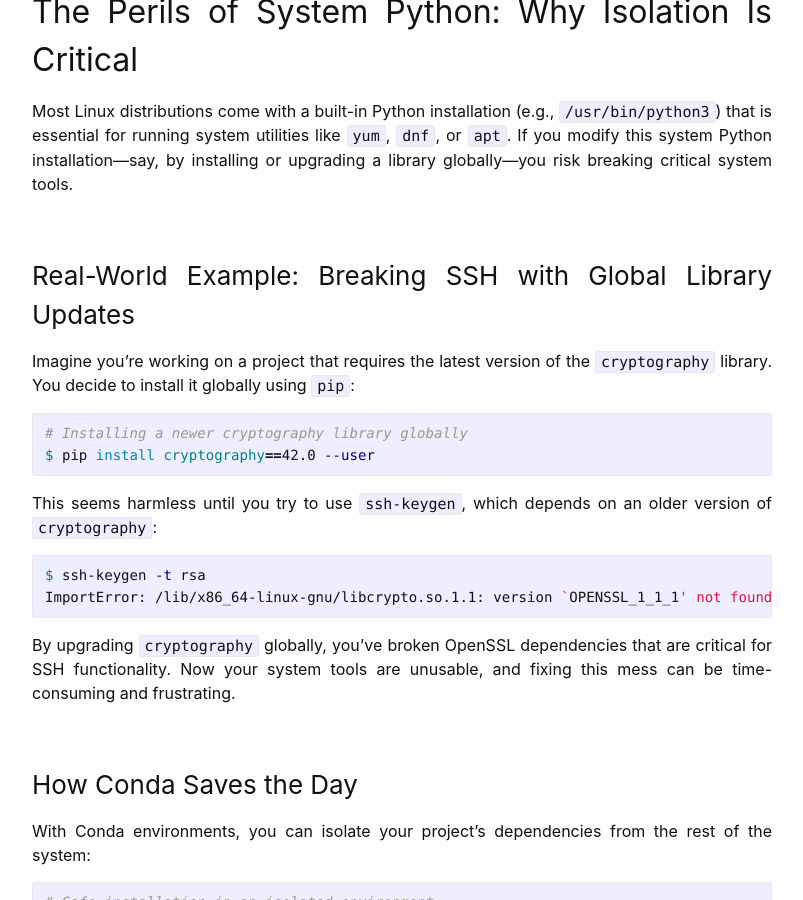
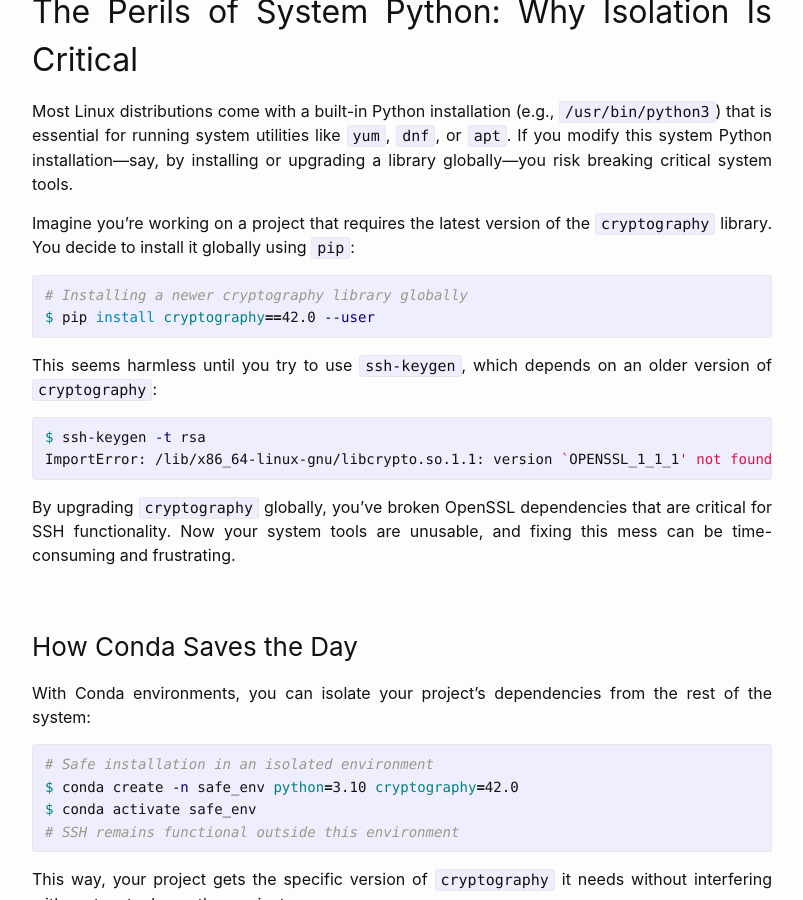
Before and after one commit to sbkashif/sbkashif.github.io, a Jekyll site: the page built from _posts/2025-04-10-conda.md, in a window 1280 px wide and 900 px high, scrolled down 726 px. Shown: the whole window, without its empty margins (238-1041 px from the left). Built offline with Jekyll 4.4.1, drawn with Linux system fonts in a browser that asks for light colours.

Commit message:
remove redundant heading in conda blog

```diff
--- a/_posts/2025-04-10-conda.md
+++ b/_posts/2025-04-10-conda.md
@@ -21,8 +21,6 @@
 ## The Perils of System Python: Why Isolation Is Critical
 
 Most Linux distributions come with a built-in Python installation (e.g., `/usr/bin/python3`) that is essential for running system utilities like `yum`, `dnf`, or `apt`. If you modify this system Python installation—say, by installing or upgrading a library globally—you risk breaking critical system tools.
-
-### Real-World Example: Breaking SSH with Global Library Updates
 
 Imagine you’re working on a project that requires the latest version of the `cryptography` library. You decide to install it globally using `pip`:
 
```
